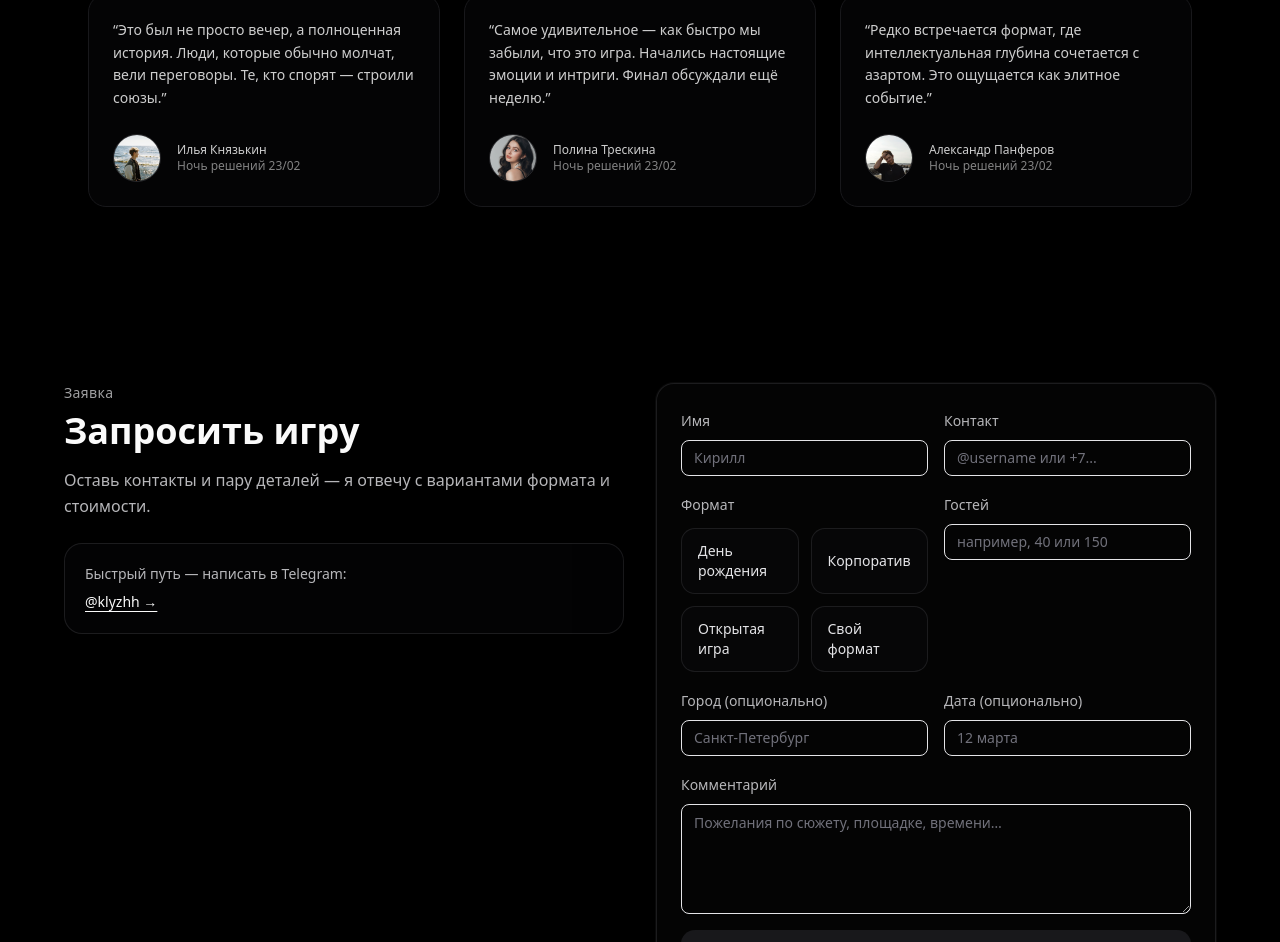
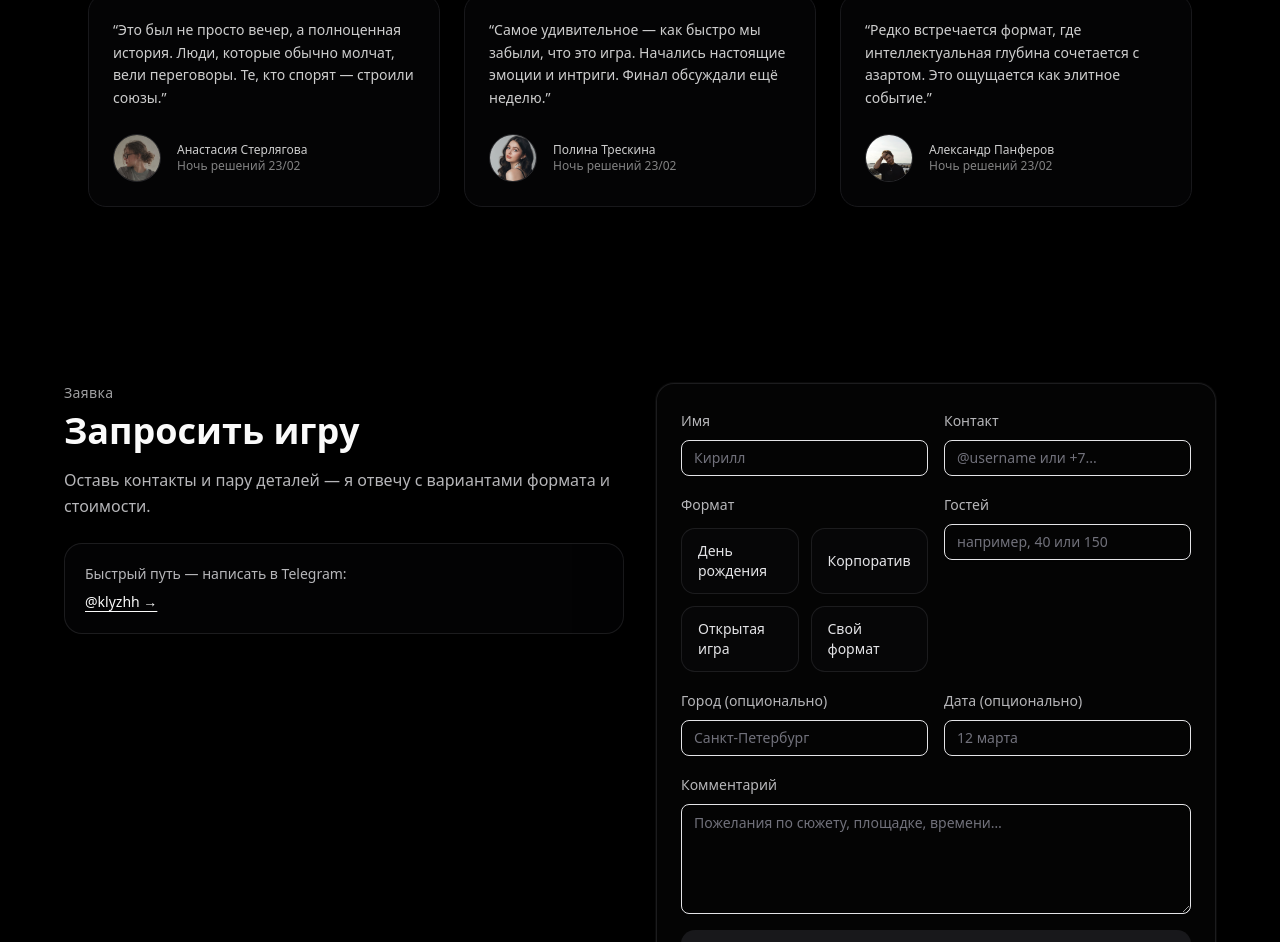
Before and after one commit to Lyzhenkoff/hs-game, a Next.js app: page / in a window 1280 px wide. Shown: the part 2888-3830 px from the top of the page. Built offline with nearby package versions, Linux system fonts and the light colour scheme.

Commit message:
remove next-auth client usage

```diff
--- a/components/site/TestimonialsSection.tsx
+++ b/components/site/TestimonialsSection.tsx
@@ -5,7 +5,7 @@ import { motion } from "framer-motion";
 
 const testimonials = [
     {
-        name: "Илья Князькин",
+        name: "Анастасия Стерлягова",
         role: "Ночь решений 23/02",
         avatar: "/avatars/guest1.jpg",
         text: "Это был не просто вечер, а полноценная история. Люди, которые обычно молчат, вели переговоры. Те, кто спорят — строили союзы.",
```
Also changed, not shown: public/avatars/guest1.jpg.
